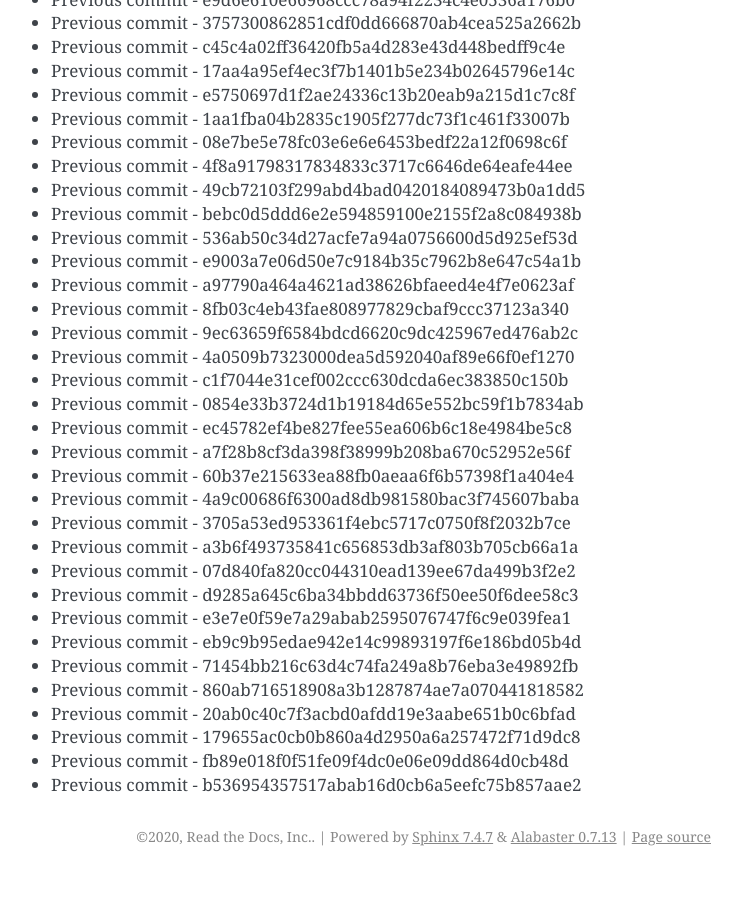
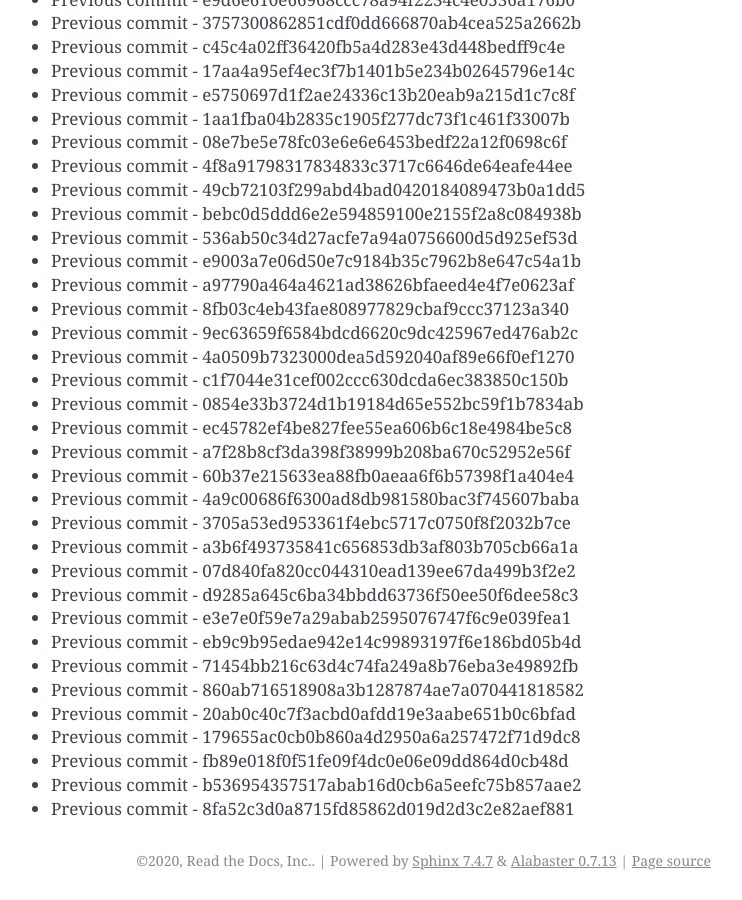
Before and after one commit to readthedocs/rtd-git-stresstest, a Sphinx documentation site: the page built from docs/updates.rst, in a window 1280 px wide and 900 px high, scrolled down 93892 px. Shown: the whole window, without its empty margins (399-1141 px from the left). Built offline with Sphinx 7.4.7, drawn with Linux system fonts in a browser that asks for light colours; before the commit the page ends 94768 px from its top, so only the background shows below that.

Commit message:
Generating commit from previous: 8fa52c3d0a8715fd85862d019d2d3c2e82aef881

```diff
--- a/docs/updates.rst
+++ b/docs/updates.rst
@@ -3977,3 +3977,4 @@ It can be tested for any performance characteristics.
 * Previous commit - 179655ac0cb0b860a4d2950a6a257472f71d9dc8
 * Previous commit - fb89e018f0f51fe09f4dc0e06e09dd864d0cb48d
 * Previous commit - b536954357517abab16d0cb6a5eefc75b857aae2
+* Previous commit - 8fa52c3d0a8715fd85862d019d2d3c2e82aef881
```
